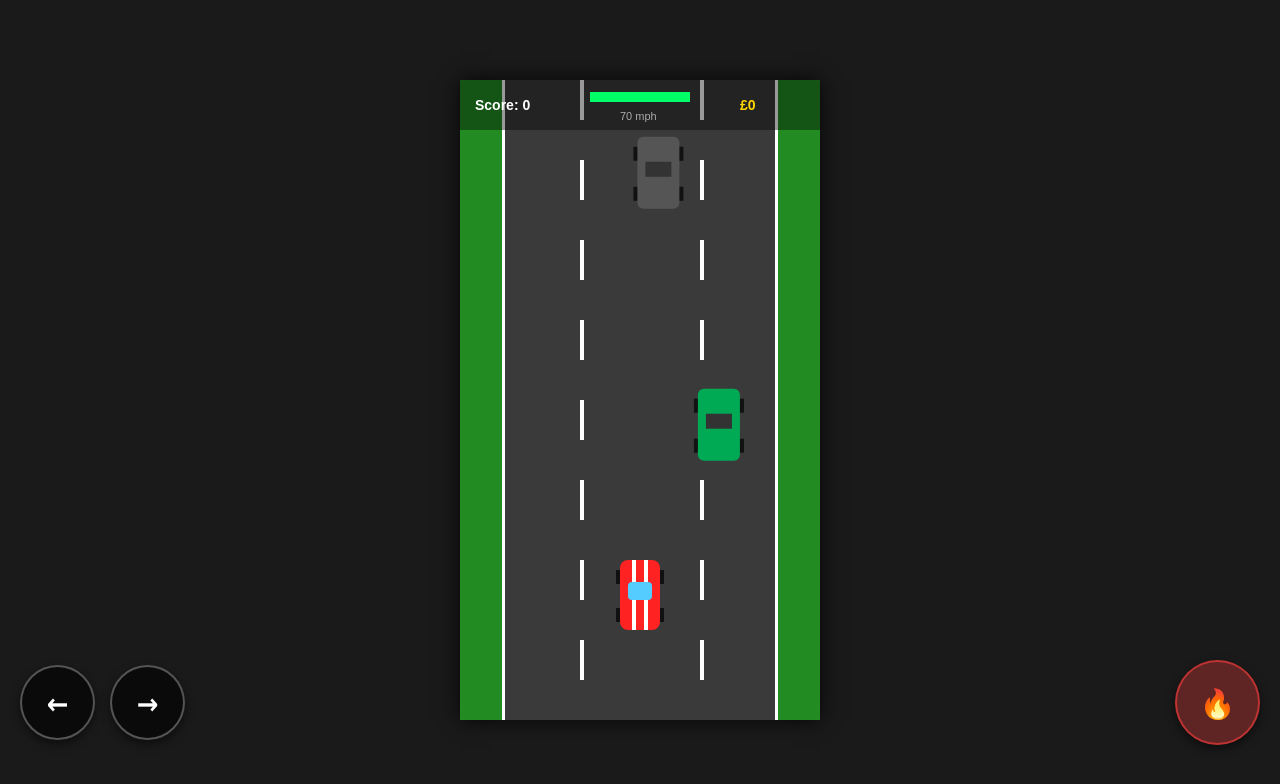
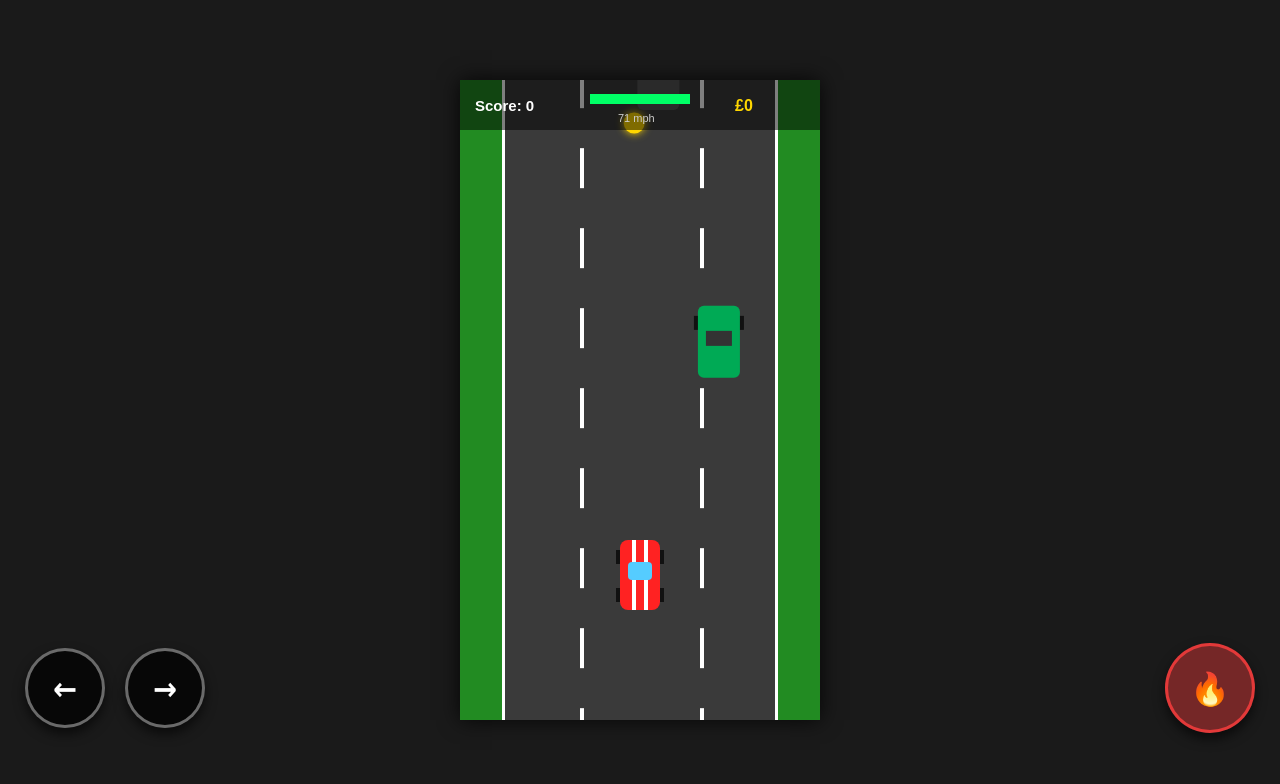
Before and after one commit to playminigames/racingattack, a plain HTML site: page index.html in a window 1280 px wide. Both pictures are taken after a click on the button "RACE". Drawn offline with Linux system fonts and the light colour scheme.

Commit message:
Update index.html

```diff
--- a/index.html
+++ b/index.html
@@ -9,7 +9,7 @@
             --bg-color: #1a1a1a;
             --primary-color: #ff3e3e;
             --secondary-color: #ffd700;
-            --ui-bg: rgba(0, 0, 0, 0.6);
+            --ui-bg: rgba(0, 0, 0, 0.7);
         }
 
         * {
@@ -60,14 +60,12 @@
             z-index: 10;
             color: #fff;
             text-align: center;
-            background: rgba(15, 15, 15, 0.85);
+            background: rgba(15, 15, 15, 0.9);
             backdrop-filter: blur(4px);
-            transition: opacity 0.3s ease;
         }
 
         .hidden {
-            opacity: 0;
-            pointer-events: none;
+            display: none !important;
         }
 
         h1 {
@@ -76,7 +74,6 @@
             text-transform: uppercase;
             letter-spacing: 2px;
             margin-bottom: 10px;
-            text-shadow: 0 4px 10px rgba(255, 62, 62, 0.5);
         }
 
         p {
@@ -96,64 +93,53 @@
             cursor: pointer;
             box-shadow: 0 5px 15px rgba(255, 215, 0, 0.4);
             text-transform: uppercase;
-            transition: transform 0.1s, background-color 0.2s;
         }
 
-        .btn:active {
-            transform: scale(0.95);
-            background: #e6c200;
-        }
-
-        /* Mobile Touch Overlay Controls */
+        /* Fixed Mobile Touch Overlay Controls */
         #touch-controls {
             position: absolute;
             bottom: 0;
             left: 0;
             width: 100%;
-            height: 22%;
+            height: 25%;
             display: flex;
             justify-content: space-between;
             align-items: center;
-            padding: 0 20px 20px 20px;
+            padding: 0 25px 25px 25px;
             pointer-events: none;
             z-index: 5;
         }
 
         .control-group {
             display: flex;
-            gap: 15px;
+            gap: 20px;
             pointer-events: auto;
         }
 
         .ctrl-btn {
-            width: 75px;
-            height: 75px;
+            width: 80px;
+            height: 80px;
             border-radius: 50%;
             background: var(--ui-bg);
-            border: 2px solid rgba(255, 255, 255, 0.3);
+            border: 3px solid rgba(255, 255, 255, 0.4);
             color: white;
-            font-size: 1.8rem;
+            font-size: 2rem;
             font-weight: bold;
             display: flex;
             justify-content: center;
             align-items: center;
-            backdrop-filter: blur(2px);
-            box-shadow: 0 4px 10px rgba(0,0,0,0.5);
-        }
-
-        .ctrl-btn:active {
-            background: rgba(255, 62, 62, 0.6);
-            border-color: var(--primary-color);
+            box-shadow: 0 6px 12px rgba(0,0,0,0.6);
+            cursor: pointer;
+            /* Critical for mobile touch responsiveness */
+            touch-action: none;
+            -webkit- Pilgrim-tap-highlight-color: transparent;
         }
 
         #btn-shoot {
-            width: 85px;
-            height: 85px;
-            background: rgba(255, 62, 62, 0.3);
-            border-color: rgba(255, 62, 62, 0.6);
-        }
-        #btn-shoot:active {
-            background: rgba(255, 62, 62, 0.8);
+            width: 90px;
+            height: 90px;
+            background: rgba(255, 62, 62, 0.4);
+            border-color: rgba(255, 62, 62, 0.8);
         }
     </style>
 </head>
@@ -190,17 +176,14 @@
     const canvas = document.getElementById('gameCanvas');
     const ctx = canvas.getContext('2d');
 
-    // Establish rigid logical game size (9:16 aspect ratio)
     const GAME_WIDTH = 360;
     const GAME_HEIGHT = 640;
     canvas.width = GAME_WIDTH;
     canvas.height = GAME_HEIGHT;
 
-    // Game States
     const STATES = { START: 0, PLAYING: 1, GAMEOVER: 2 };
     let gameState = STATES.START;
 
-    // Audio Context (Synthesizes sound effects entirely via code)
     let audioCtx = null;
     function initAudio() {
         if (!audioCtx) audioCtx = new (window.AudioContext || window.webkitAudioContext)();
@@ -208,6 +191,7 @@
 
     function playSound(type) {
         if (!audioCtx) return;
+        try {
             const osc = audioCtx.createOscillator();
             const gain = audioCtx.createGain();
             osc.connect(gain);
@@ -238,40 +222,55 @@
                 osc.start();
                 osc.stop(audioCtx.currentTime + 0.2);
             }
+        } catch(e) {}
     }
 
-    // Input States
-    const keys = { Left: false, Right: false, Space: false };
+    const keys = { Left: false, Right: false };
 
-    // Wire Input Listeners
+    // Desktop Keyboard Listeners
     window.addEventListener('keydown', e => {
         if (e.code === 'ArrowLeft' || e.code === 'KeyA') keys.Left = true;
         if (e.code === 'ArrowRight' || e.code === 'KeyD') keys.Right = true;
-        if (e.code === 'Space') {
-            if (!keys.Space && gameState === STATES.PLAYING) player.shoot();
-            keys.Space = true;
-        }
+        if (e.code === 'Space' && gameState === STATES.PLAYING) player.shoot();
     });
 
     window.addEventListener('keyup', e => {
         if (e.code === 'ArrowLeft' || e.code === 'KeyA') keys.Left = false;
         if (e.code === 'ArrowRight' || e.code === 'KeyD') keys.Right = false;
-        if (e.code === 'Space') keys.Space = false;
     });
 
-    // Mobile Touch UI Binding
-    function bindTouch(id, actionCallback, releaseCallback = null) {
-        const el = document.getElementById(id);
-        el.addEventListener('touchstart', (e) => { e.preventDefault(); actionCallback(); }, {passive: false});
-        if (releaseCallback) {
-            el.addEventListener('touchend', (e) => { e.preventDefault(); releaseCallback(); }, {passive: false});
+    // Bulletproof Universal Touch and Click Handlers
+    function setupButton(id, onPress, onRelease = null) {
+        const btn = document.getElementById(id);
+
+        // Touch devices
+        btn.addEventListener('touchstart', (e) => {
+            e.preventDefault();
+            onPress();
+        }, { passive: false });
+
+        if (onRelease) {
+            btn.addEventListener('touchend', (e) => {
+                e.preventDefault();
+                onRelease();
+            }, { passive: false });
+        }
+
+        // Mouse Fallbacks for testing
+        btn.addEventListener('mousedown', (e) => {
+            e.preventDefault();
+            onPress();
+        });
+        if (onRelease) {
+            btn.addEventListener('mouseup', onRelease);
+            btn.addEventListener('mouseleave', onRelease);
         }
     }
-    bindTouch('btn-left', () => keys.Left = true, () => keys.Left = false);
-    bindTouch('btn-right', () => keys.Right = true, () => keys.Right = false);
-    bindTouch('btn-shoot', () => { if (gameState === STATES.PLAYING) player.shoot(); });
 
-    // Entities & Variables
+    setupButton('btn-left', () => keys.Left = true, () => keys.Left = false);
+    setupButton('btn-right', () => keys.Right = true, () => keys.Right = false);
+    setupButton('btn-shoot', () => { if (gameState === STATES.PLAYING) player.shoot(); });
+
     let player;
     let enemies = [];
     let bullets = [];
@@ -282,6 +281,7 @@
     let cash = 0;
     let speedMPH = 70;
     let spawnTimer = 0;
+    let ambientCoinTimer = 0;
     let gameTicks = 0;
     let screenShake = 0;
 
@@ -290,9 +290,8 @@
             this.width = 40;
             this.height = 70;
             this.x = GAME_WIDTH / 2 - this.width / 2;
-            this.y = GAME_HEIGHT - 160;
+            this.y = GAME_HEIGHT - 180;
             this.speed = 6;
-            this.maxHealth = 100;
             this.health = 100;
             this.shootCooldown = 0;
         }
@@ -306,7 +305,7 @@
         shoot() {
             if (this.shootCooldown === 0) {
                 bullets.push(new Bullet(this.x + this.width / 2 - 3, this.y));
-                this.shootCooldown = 12; // frame cooldown
+                this.shootCooldown = 10;
                 playSound('shoot');
             }
         }
@@ -319,18 +318,18 @@
             ctx.fillRect(this.x - 4, this.y + 48, 6, 14);
             ctx.fillRect(this.x + this.width - 2, this.y + 48, 6, 14);
 
-            // Body
+            // Car Body
             ctx.fillStyle = '#ff2222';
             ctx.beginPath();
             ctx.roundRect(this.x, this.y, this.width, this.height, 8);
             ctx.fill();
 
-            // Racing Stripes
+            // Stripes
             ctx.fillStyle = '#fff';
             ctx.fillRect(this.x + 12, this.y, 4, this.height);
             ctx.fillRect(this.x + 24, this.y, 4, this.height);
 
-            // Cockpit glass
+            // Windshield
             ctx.fillStyle = '#55ccff';
             ctx.beginPath();
             ctx.roundRect(this.x + 8, this.y + 22, this.width - 16, 18, 4);
@@ -344,8 +343,8 @@
             this.height = 72;
             this.x = Math.random() * (GAME_WIDTH - 100 - this.width) + 50;
             this.y = -this.height;
-            this.speed = Math.random() * 2 + 3;
-            this.health = Math.random() > 0.6 ? 2 : 1;
+            this.speed = Math.random() * 2 + 2.5;
+            this.health = Math.random() > 0.7 ? 2 : 1;
             this.type = this.health > 1 ? 'armored' : 'standard';
         }
 
@@ -354,20 +353,15 @@
         }
 
         draw() {
-            // Wheels
             ctx.fillStyle = '#111';
             ctx.fillRect(this.x - 4, this.y + 10, 6, 14);
             ctx.fillRect(this.x + this.width - 2, this.y + 10, 6, 14);
-            ctx.fillRect(this.x - 4, this.y + 50, 6, 14);
-            ctx.fillRect(this.x + this.width - 2, this.y + 50, 6, 14);
 
-            // Chassis
             ctx.fillStyle = this.type === 'armored' ? '#555555' : '#00aa55';
             ctx.beginPath();
             ctx.roundRect(this.x, this.y, this.width, this.height, 6);
             ctx.fill();
 
-            // Windshield
             ctx.fillStyle = '#333';
             ctx.fillRect(this.x + 8, this.y + 25, this.width - 16, 15);
         }
@@ -379,13 +373,10 @@
             this.y = y;
             this.width = 6;
             this.height = 16;
-            this.speed = 12;
+            this.speed = 14;
         }
 
-        update() {
-            this.y -= this.speed;
-        }
-
+        update() { this.y -= this.speed; }
         draw() {
             ctx.fillStyle = '#ffd700';
             ctx.fillRect(this.x, this.y, this.width, this.height);
@@ -396,22 +387,23 @@
         constructor(x, y) {
             this.x = x;
             this.y = y;
-            this.radius = 8;
+            this.width = 20;  // Explicit dimensional box for perfect collisions
+            this.height = 20;
             this.pulse = 0;
         }
 
         update() {
-            this.y += 4; // Moves down at matching road speed pace
+            this.y += 3.5;
             this.pulse += 0.1;
         }
 
         draw() {
             ctx.save();
-            ctx.shadowBlur = 10;
+            ctx.shadowBlur = 8;
             ctx.shadowColor = '#ffd700';
             ctx.fillStyle = '#ffd700';
             ctx.beginPath();
-            ctx.arc(this.x, this.y, this.radius + Math.sin(this.pulse) * 1.5, 0, Math.PI * 2);
+            ctx.arc(this.x + 10, this.y + 10, 9 + Math.sin(this.pulse) * 1.5, 0, Math.PI * 2);
             ctx.fill();
             ctx.restore();
         }
@@ -422,36 +414,30 @@
             this.x = x;
             this.y = y;
             this.color = color;
-            this.vx = (Math.random() - 0.5) * 8;
-            this.vy = (Math.random() - 0.5) * 8;
+            this.vx = (Math.random() - 0.5) * 6;
+            this.vy = (Math.random() - 0.5) * 6;
             this.alpha = 1;
-            this.size = Math.random() * 4 + 2;
         }
-
         update() {
             this.x += this.vx;
             this.y += this.vy;
-            this.alpha -= 0.03;
+            this.alpha -= 0.04;
         }
-
         draw() {
             ctx.save();
             ctx.globalAlpha = this.alpha;
             ctx.fillStyle = this.color;
-            ctx.fillRect(this.x, this.y, this.size, this.size);
+            ctx.fillRect(this.x, this.y, 4, 4);
             ctx.restore();
         }
     }
 
     function createExplosion(x, y, color = '#ff5500') {
         playSound('explosion');
-        screenShake = 10;
-        for (let i = 0; i < 15; i++) {
-            particles.push(new Particle(x, y, color));
-        }
+        screenShake = 8;
+        for (let i = 0; i < 10; i++) particles.push(new Particle(x, y, color));
     }
 
-    // Standard AABB Collision Overlap Checking
     function checkCollision(rect1, rect2) {
         return rect1.x < rect2.x + rect2.width &&
                rect1.x + rect1.width > rect2.x &&
@@ -469,6 +455,7 @@
         cash = 0;
         speedMPH = 70;
         spawnTimer = 0;
+        ambientCoinTimer = 0;
         gameTicks = 0;
     }
 
@@ -476,48 +463,50 @@
         if (gameState !== STATES.PLAYING) return;
 
         gameTicks++;
-        speedMPH = 70 + Math.floor(gameTicks / 200);
+        speedMPH = 70 + Math.floor(gameTicks / 150);
 
-        // Advance Background Road Track
-        roadY += speedMPH * 0.15;
+        roadY += speedMPH * 0.12;
         if (roadY >= 80) roadY = 0;
 
         player.update();
 
-        // Update Bullets
+        // Projectiles
         for (let i = bullets.length - 1; i >= 0; i--) {
             bullets[i].update();
-            if (bullets[i].y < -20) {
-                bullets.splice(i, 1);
-            }
+            if (bullets[i].y < -20) bullets.splice(i, 1);
         }
 
-        // Spawn Mechanics
+        // Enemy Generator
         spawnTimer++;
-        if (spawnTimer > Math.max(35, 70 - Math.floor(gameTicks / 300))) {
+        if (spawnTimer > Math.max(40, 80 - Math.floor(gameTicks / 250))) {
             enemies.push(new Enemy());
             spawnTimer = 0;
         }
 
-        // Update Enemies
+        // Ambient Coin Generator (Spawns a free coin on the asphalt every 2.5 seconds)
+        ambientCoinTimer++;
+        if (ambientCoinTimer > 150) {
+            coins.push(new Coin(Math.random() * (GAME_WIDTH - 140) + 60, -30));
+            ambientCoinTimer = 0;
+        }
+
+        // Processing Enemies
         for (let i = enemies.length - 1; i >= 0; i--) {
             enemies[i].update();
 
-            // Out of bounds cleanup
             if (enemies[i].y > GAME_HEIGHT) {
                 enemies.splice(i, 1);
                 score += 10;
                 continue;
             }
 
-            // Crash Collision Player vs Enemy
+            // Player Crash
             if (checkCollision(player, enemies[i])) {
                 createExplosion(enemies[i].x + enemies[i].width/2, enemies[i].y + enemies[i].height/2);
-                player.health -= enemies[i].type === 'armored' ? 40 : 25;
+                player.health -= enemies[i].type === 'armored' ? 34 : 20;
                 enemies.splice(i, 1);
 
                 if (player.health <= 0) {
-                    player.health = 0;
                     gameState = STATES.GAMEOVER;
                     document.getElementById('final-score').innerText = `Score: ${score}`;
                     document.getElementById('final-cash').innerText = `Earnings: £${cash}`;
@@ -526,22 +515,16 @@
                 continue;
             }
 
-            // Bullet hit registration
+            // Bullet hits Enemy
             for (let j = bullets.length - 1; j >= 0; j--) {
-                if (checkCollision(bullets[j], {
-                    x: enemies[i].x,
-                    y: enemies[i].y,
-                    width: enemies[i].width,
-                    height: enemies[i].height
-                })) {
+                if (checkCollision(bullets[j], enemies[i])) {
                     bullets.splice(j, 1);
                     enemies[i].health--;
 
                     if (enemies[i].health <= 0) {
-                        createExplosion(enemies[i].x + enemies[i].width/2, enemies[i].y + enemies[i].height/2, '#ffaa00');
-                        if (Math.random() > 0.4) {
-                            coins.push(new Coin(enemies[i].x + enemies[i].width / 2, enemies[i].y + enemies[i].height / 2));
-                        }
+                        createExplosion(enemies[i].x + enemies[i].width/2, enemies[i].y + enemies[i].height/2, '#ffd700');
+                        // Enemies drop a valuable coin on death
+                        coins.push(new Coin(enemies[i].x + enemies[i].width/2 - 10, enemies[i].y + enemies[i].height/2 - 10));
                         enemies.splice(i, 1);
                         score += 50;
                         break;
@@ -550,98 +533,92 @@
             }
         }
 
-        // Update Loot Drops (Coins)
+        // Processing Coins
         for (let i = coins.length - 1; i >= 0; i--) {
             coins[i].update();
 
-            // Collision Player Box with Circular Coin Approximation
-            const coinRect = { x: coins[i].x - coins[i].radius, y: coins[i].y - coins[i].radius, width: coins[i].radius*2, height: coins[i].radius*2 };
-            if (checkCollision(player, coinRect)) {
+            // Generous collision box to make picking up coins effortless
+            const dynamicCoinBox = {
+                x: coins[i].x - 6,
+                y: coins[i].y - 6,
+                width: coins[i].width + 12,
+                height: coins[i].height + 12
+            };
+
+            if (checkCollision(player, dynamicCoinBox)) {
                 playSound('coin');
-                cash += 5; // Adds £5
+                cash += 5;
                 coins.splice(i, 1);
                 continue;
             }
 
-            if (coins[i].y > GAME_HEIGHT + 20) {
-                coins.splice(i, 1);
-            }
+            if (coins[i].y > GAME_HEIGHT + 20) coins.splice(i, 1);
         }
 
-        // Update Visual Particles
+        // Particles
         for (let i = particles.length - 1; i >= 0; i--) {
             particles[i].update();
             if (particles[i].alpha <= 0) particles.splice(i, 1);
         }
 
-        // Dampen camera shake matrix
-        if (screenShake > 0) screenShake *= 0.9;
+        if (screenShake > 0) screenShake *= 0.85;
     }
 
     function draw() {
         ctx.save();
-        // Shake logic
         if (screenShake > 0.5) {
-            const dx = (Math.random() - 0.5) * screenShake;
-            const dy = (Math.random() - 0.5) * screenShake;
-            ctx.translate(dx, dy);
+            ctx.translate((Math.random() - 0.5) * screenShake, (Math.random() - 0.5) * screenShake);
         }
 
         ctx.clearRect(0, 0, GAME_WIDTH, GAME_HEIGHT);
 
-        // Asphalt Track base
+        // Track Graphic Layer
         ctx.fillStyle = '#3a3a3a';
         ctx.fillRect(45, 0, GAME_WIDTH - 90, GAME_HEIGHT);
 
-        // Road Shoulders / Verges
-        ctx.fillStyle = '#228B22'; // Grass
+        ctx.fillStyle = '#228B22';
         ctx.fillRect(0, 0, 45, GAME_HEIGHT);
         ctx.fillRect(GAME_WIDTH - 45, 0, 45, GAME_HEIGHT);
 
-        // Curbs
         ctx.fillStyle = '#fff';
         ctx.fillRect(42, 0, 3, GAME_HEIGHT);
         ctx.fillRect(GAME_WIDTH - 45, 0, 3, GAME_HEIGHT);
 
-        // Dynamic Moving Dashed Lanes
         ctx.fillStyle = '#ffffff';
         for (let y = roadY - 80; y < GAME_HEIGHT; y += 80) {
             ctx.fillRect(GAME_WIDTH / 3, y, 4, 40);
             ctx.fillRect((GAME_WIDTH / 3) * 2, y, 4, 40);
         }
 
-        // Render Actors
         coins.forEach(coin => coin.draw());
         enemies.forEach(enemy => enemy.draw());
         bullets.forEach(bullet => bullet.draw());
         if (gameState === STATES.PLAYING) player.draw();
         particles.forEach(p => p.draw());
 
-        ctx.restore(); // Clear transformations
+        ctx.restore();
 
-        // HUD Drawing (Always clean and static above gameplay)
+        // Overlay Text HUD Display
         if (gameState === STATES.PLAYING) {
-            // Dark Banner Strip
-            ctx.fillStyle = 'rgba(0,0,0,0.4)';
+            ctx.fillStyle = 'rgba(0,0,0,0.5)';
             ctx.fillRect(0, 0, GAME_WIDTH, 50);
 
-            // Text Strings
             ctx.fillStyle = '#fff';
-            ctx.font = 'bold 14px Arial';
-            ctx.fillText(`Score: ${score}`, 15, 30);
+            ctx.font = 'bold 15px sans-serif';
+            ctx.fillText(`Score: ${score}`, 15, 31);
+
             ctx.fillStyle = '#ffd700';
-            ctx.fillText(`£${cash}`, GAME_WIDTH - 80, 30);
+            ctx.font = 'bold 16px sans-serif';
+            ctx.fillText(`£${cash}`, GAME_WIDTH - 85, 31);
 
-            // Cruising Metric speedometer
-            ctx.fillStyle = '#aaa';
-            ctx.font = '11px Arial';
-            ctx.fillText(`${speedMPH} mph`, GAME_WIDTH / 2 - 20, 40);
+            ctx.fillStyle = '#ccc';
+            ctx.font = '11px sans-serif';
+            ctx.fillText(`${speedMPH} mph`, GAME_WIDTH / 2 - 22, 42);
 
-            // Health Bar Graphic Overlay
             ctx.fillStyle = '#444';
-            ctx.fillRect(GAME_WIDTH / 2 - 50, 12, 100, 10);
+            ctx.fillRect(GAME_WIDTH / 2 - 50, 14, 100, 10);
             ctx.fillStyle = player.health > 30 ? '#00ff66' : '#ff3333';
-            ctx.fillRect(GAME_WIDTH / 2 - 50, 12, player.health, 10);
+            ctx.fillRect(GAME_WIDTH / 2 - 50, 14, player.health, 10);
         }
     }
 
@@ -651,7 +628,7 @@
         requestAnimationFrame(loop);
     }
 
-    // UI Wire-ups
+    // UI View Switches
     document.getElementById('start-btn').addEventListener('click', () => {
         initAudio();
         initGame();
@@ -665,7 +642,6 @@
         document.getElementById('gameover-screen').classList.add('hidden');
     });
 
-    // Fire Up Execution Loop
     loop();
 </script>
 </body>
```
Lines whose indentation alone changed are shown as unchanged.
